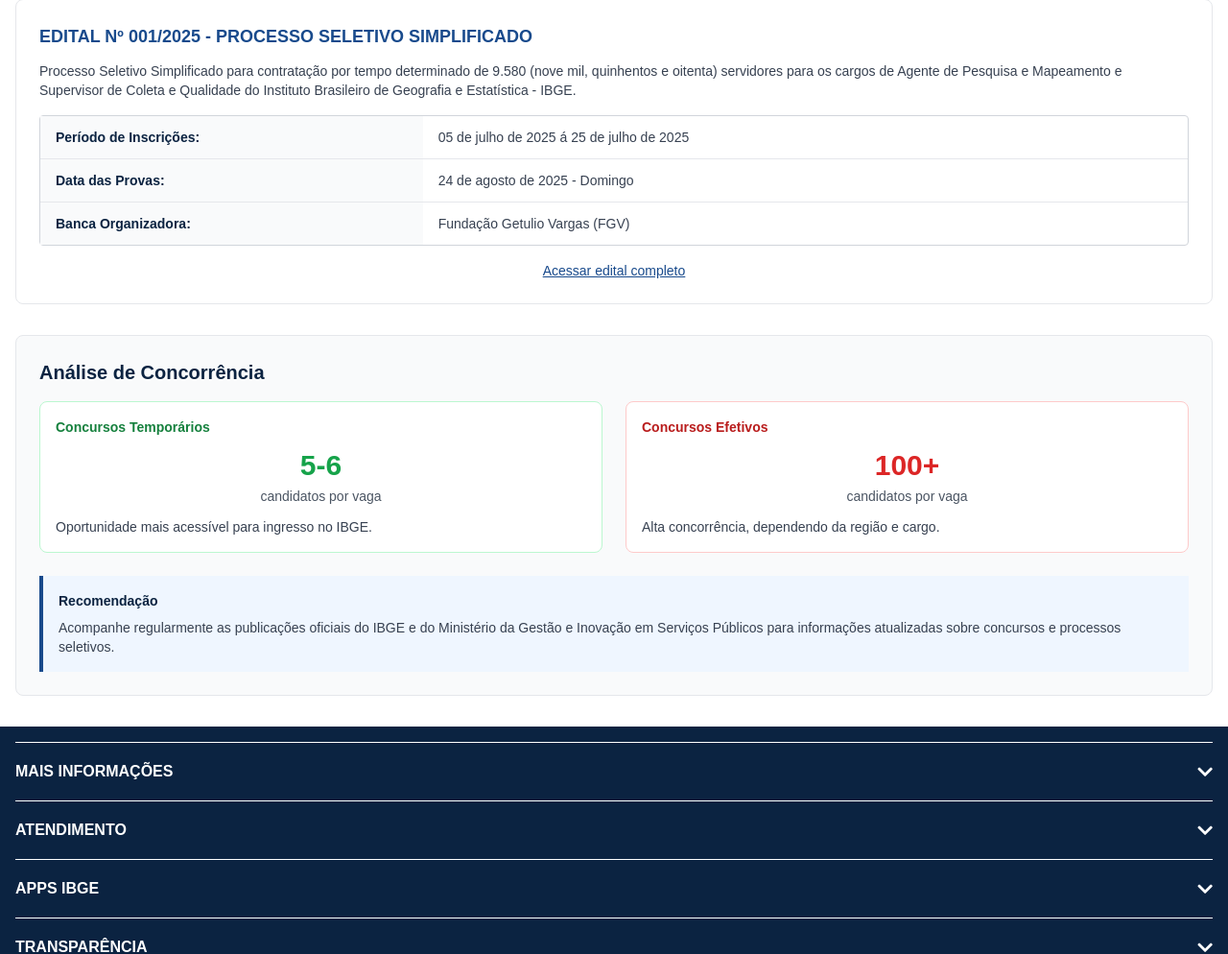
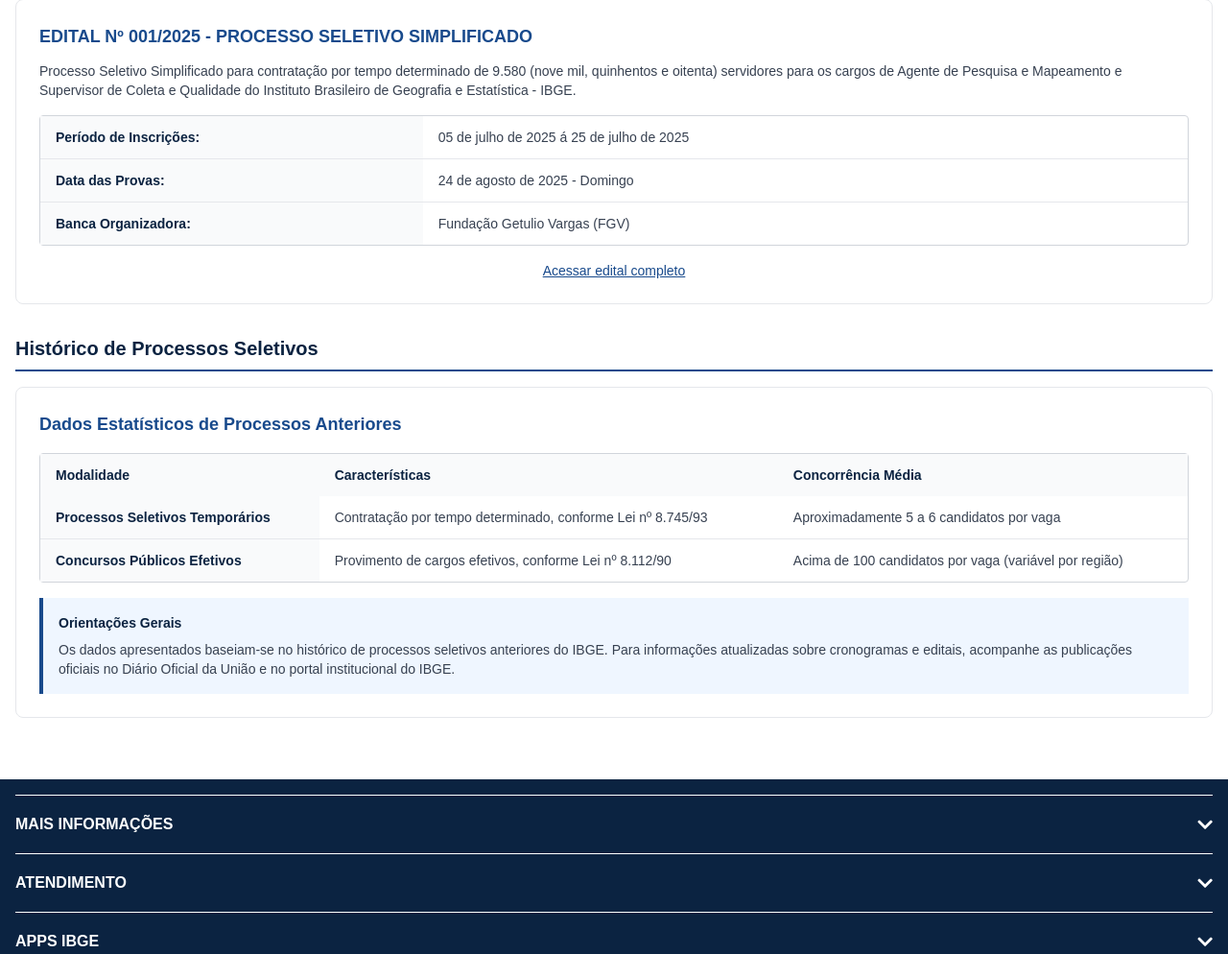
Before and after one commit to Solutionsforce/ibge, a Flask app: page / in a window 1280 px wide. Shown: the part 2691-3685 px from the top of the page at 96% size. Run offline with Flask 3, Linux system fonts and the light colour scheme; data that the repository does not hold is empty; some libraries are stand-ins or nearby versions; some web fonts are replaced.

Commit message:
Present statistics on previous application processes in a formal style
Replaces a gameified section with a table presenting application statistics in templates/index.html.

Replit-Commit-Author: Agent
Replit-Commit-Session-Id: 37b7bf93-4dc1-47c0-b74d-39dd14aa03a7
Replit-Commit-Screenshot-Url: https://storage.googleapis.com/screenshot-production-us-central1/37b5f441-64f3-47ce-b02d-734c073c5aa7/4514eb48-bfa7-4aec-b296-d36d2c42a220.jpg

```diff
--- a/templates/index.html
+++ b/templates/index.html
@@ -426,36 +426,45 @@
         </div>
     </section>
 
-    <!-- Conclusão -->
-    <section class="bg-gray-50 border border-gray-200 rounded-lg p-6">
-        <h2 class="text-xl font-bold text-[#0B2341] mb-4">Análise de Concorrência</h2>
+    <!-- Histórico de Processos Seletivos -->
+    <section class="mb-8">
+        <h2 class="text-xl font-bold text-[#0B2341] mb-4 border-b-2 border-[#184A8C] pb-2">Histórico de Processos Seletivos</h2>
 
-        <div class="grid md:grid-cols-2 gap-6">
-            <div class="bg-white border border-green-200 rounded-lg p-4">
-                <h3 class="font-semibold text-green-700 mb-3">Concursos Temporários</h3>
-                <div class="text-center">
-                    <div class="text-3xl font-bold text-green-600 mb-1">5-6</div>
-                    <div class="text-sm text-gray-600">candidatos por vaga</div>
-                </div>
-                <p class="text-sm text-gray-700 mt-3">Oportunidade mais acessível para ingresso no IBGE.</p>
+        <div class="bg-white border border-gray-200 rounded-lg p-6">
+            <h3 class="text-lg font-semibold text-[#184A8C] mb-4">Dados Estatísticos de Processos Anteriores</h3>
+
+            <div class="border border-gray-300 rounded mb-4">
+                <table class="w-full">
+                    <thead>
+                        <tr class="bg-gray-50">
+                            <th class="px-4 py-3 text-left text-sm font-semibold text-[#0B2341]">Modalidade</th>
+                            <th class="px-4 py-3 text-left text-sm font-semibold text-[#0B2341]">Características</th>
+                            <th class="px-4 py-3 text-left text-sm font-semibold text-[#0B2341]">Concorrência Média</th>
+                        </tr>
+                    </thead>
+                    <tbody>
+                        <tr class="border-b border-gray-200">
+                            <td class="px-4 py-3 font-semibold text-[#0B2341] bg-gray-50">Processos Seletivos Temporários</td>
+                            <td class="px-4 py-3 text-gray-700">Contratação por tempo determinado, conforme Lei nº 8.745/93</td>
+                            <td class="px-4 py-3 text-gray-700">Aproximadamente 5 a 6 candidatos por vaga</td>
+                        </tr>
+                        <tr>
+                            <td class="px-4 py-3 font-semibold text-[#0B2341] bg-gray-50">Concursos Públicos Efetivos</td>
+                            <td class="px-4 py-3 text-gray-700">Provimento de cargos efetivos, conforme Lei nº 8.112/90</td>
+                            <td class="px-4 py-3 text-gray-700">Acima de 100 candidatos por vaga (variável por região)</td>
+                        </tr>
+                    </tbody>
+                </table>
             </div>
 
-            <div class="bg-white border border-red-200 rounded-lg p-4">
-                <h3 class="font-semibold text-red-700 mb-3">Concursos Efetivos</h3>
-                <div class="text-center">
-                    <div class="text-3xl font-bold text-red-600 mb-1">100+</div>
-                    <div class="text-sm text-gray-600">candidatos por vaga</div>
-                </div>
-                <p class="text-sm text-gray-700 mt-3">Alta concorrência, dependendo da região e cargo.</p>
+            <div class="bg-blue-50 border-l-4 border-[#184A8C] p-4">
+                <h4 class="font-semibold text-[#0B2341] mb-2">Orientações Gerais</h4>
+                <p class="text-gray-700 text-sm">
+                    Os dados apresentados baseiam-se no histórico de processos seletivos anteriores do IBGE.
+                    Para informações atualizadas sobre cronogramas e editais, acompanhe as publicações oficiais
+                    no Diário Oficial da União e no portal institucional do IBGE.
+                </p>
             </div>
-        </div>
-
-        <div class="mt-6 bg-blue-50 border-l-4 border-[#184A8C] p-4">
-            <h4 class="font-semibold text-[#0B2341] mb-2">Recomendação</h4>
-            <p class="text-gray-700 text-sm">
-                Acompanhe regularmente as publicações oficiais do IBGE e do Ministério da Gestão e Inovação
-                em Serviços Públicos para informações atualizadas sobre concursos e processos seletivos.
-            </p>
         </div>
     </section>
 </div>
```
